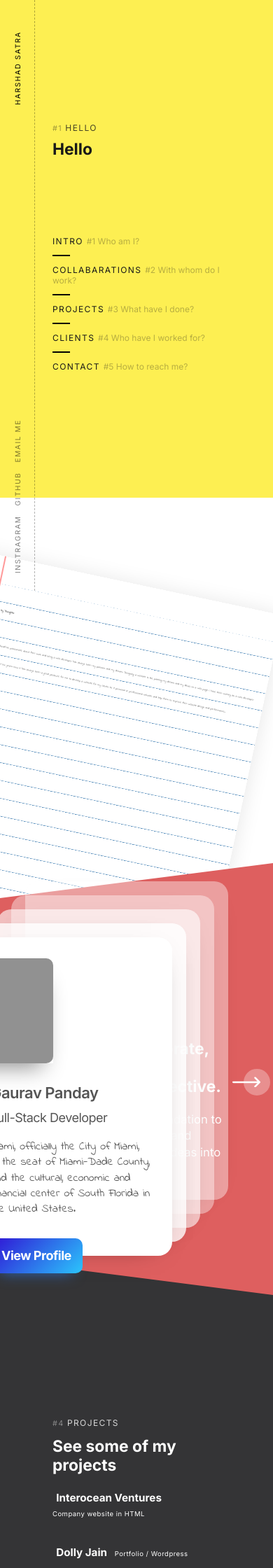
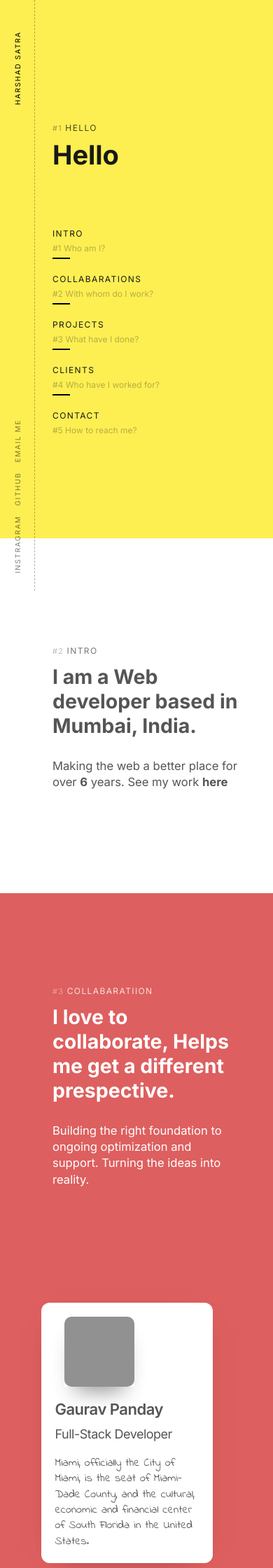
Before and after one commit to harshadsatra/harshadsatra.github.io, a PHP site: page / in a window 390 px wide. Shown: the top 2240 px of the page at 70% size. Run offline with PHP 8.4, Linux system fonts and the light colour scheme; grey boxes are pictures that could not be loaded.

Commit message:
Mobile Responsive

```diff
--- a/assets/js/script.js
+++ b/assets/js/script.js
@@ -34,7 +34,8 @@
 };
 
 $(function () {
-	textRotator(".change-text span");
+	textRotator("#header-change-text span");
+	textRotator("#footer-change-text span");
 });
 
 // Smooth Scrolling
--- a/assets/scss/_responsive.scss
+++ b/assets/scss/_responsive.scss
@@ -1,39 +1,81 @@
-@media screen and (max-width: 650px) {
-
-    .f-48{
-        font-size:36px;
+@media screen and (max-width: 1026px) {
+    #hello{
+        min-height: 80vh;
+        height: auto;
+        padding-top: 20vh;
     }
-    .hidden-on-mobile,.top-dd-menu{
+    .section{
+        padding: 15vh 50px 15vh 75px;
+    }
+    .paper{
         display: none;
     }
-    .main-footer{
-        h4{
-            margin-top:32px;
+
+    .card-slider{
+        position: relative;
+    }
+}
+@media screen and (max-width: 650px) {
+    br{
+        display: none;
+    }
+    .change-text{
+        height: 80px;
+    }
+    #hello h2{
+        font-size: 2rem;
+    }
+    h2, .h2, h1, .h1{
+        font-size: 1.5rem;
+    }
+    .top-navigation{
+        li{
+            margin-bottom: 15px;
         }
-    }
-
-    .steps-box{
-        margin-bottom:16px !important;
-        &:after{
-            transform: rotate(90deg);
-        }
-    }
-
-    .all-platform{
-        span{
-            display: block;
-            &:after,&:before{
-                display: none;
+        a{
+            padding: 0.5em 0;
+            span{
+                display: block;
             }
         }
     }
 
-    .why-docux-section{
-        .content-box{
-            border-bottom:solid 2px $color-light-blue;
-            &:after,&:before{
-                display: none;
+    .menu{
+        .menu__item{
+            margin-bottom: 25px;
+            .menu__item-name{
+                padding: 0;
             }
         }
     }
+
+    .card-slider{
+        width: auto;
+        padding: 10px;
+        .card{
+            &.inactive{
+                opacity: 0 !important;
+            }
+            &.active{
+                opacity: 1;
+                padding: 20px;
+                border-radius: 12px;
+            }
+            .image-wrapper .image{
+                width: 100px;
+                height: 100px;
+                margin: 0px auto 20px;
+            }
+            .button{
+                bottom: -70px;
+                left: 0;
+            }
+        }
+
+        .slide-button{
+            top: auto;
+            bottom: -83px;
+            right: 0;
+        }
+    }
 }
--- a/assets/scss/main.scss
+++ b/assets/scss/main.scss
@@ -267,6 +267,7 @@
  * The different sections
  */
 .section {
+  overflow-x: hidden;
   position: relative;
   display: flex;
   flex-flow: column nowrap;
@@ -345,7 +346,7 @@
     color: white;
 
     svg {
-      top: -50px;
+      top: -49px;
       fill: #3A99D8;
     }
   }
@@ -674,17 +675,11 @@
 }
 
 @media screen and (max-width: 50em) {
-  .menu .menu__item {
-    margin: 0 0 2em;
-  }
-
   .menu .menu__item-label {
     display: block;
     margin: 0.5em 0 0 1em;
   }
 }
-
-
 
 .paper {
   position: absolute;
@@ -695,6 +690,7 @@
   box-shadow: 0px 0px 5px 0px #888;
   transform: rotate(12deg);
   box-shadow: 0 2px 30px rgba(0,0,0, .1);
+  display: block;
   &:before{
     content: '';
     position: absolute;
@@ -826,6 +822,7 @@
 .cards-container {
   width: 100%;
   max-width: 290px;
+  min-width: 240px;
   position: relative;
 }
 
@@ -1044,3 +1041,16 @@
     transform: translate(0, 0);
   }
 }
+
+#contact{
+  h2{
+    color:#fff;
+    margin:0;
+    span{
+      margin-top:5px;
+      color:#fff;
+    }
+  }
+}
+
+@import "responsive";
--- a/index.html
+++ b/index.html
@@ -51,7 +51,7 @@
 					<a class="pre" href="#intro"><span></span>Hello</a>
 					<!-- <h2>Hello</h2> -->
 
-					<h2 class="change-text">
+					<h2 class="change-text"  id="header-change-text">
 						<span class="active">Hello</span>
 						<span>Namaste</span>
 						<span>Vaṇakkam</span>
@@ -183,6 +183,10 @@
 					<a class="pre" href="#clients"><span></span>PROJECTS</a>
 					<h2>See some of my projects</h2>
 					<nav class="menu menu--adsila">
+						<a class="menu__item" href="https://sachinguptabuildcon.com/" target="_blank">
+							<span class="menu__item-name">Sachin Gupta Buildcon</span>
+							<span class="menu__item-label">Company website in PHP</span>
+						</a>
 						<a class="menu__item" href="https://www.interoceanventures.com/" target="_blank">
 							<span class="menu__item-name">Interocean Ventures</span>
 							<span class="menu__item-label">Company website in HTML</span>
@@ -289,7 +293,12 @@
 			<div class="section__inner">
 				<div class="block">
 					<a class="pre" href="#contact"><span></span>CONTACT</a>
-					<h2>If there's anything you want to talk about with me feel free to drop me a line by <a href="mailto:harshad.satra2@gmail.com">email</a>.</h2>
+					<h2>Say Hi, <br>If want to talk about</h2>
+					<h2 class="change-text"  id="footer-change-text">
+						<span class="active">Collabaration</span>
+						<span>Interesting&nbsp;Idea</span>
+						<span>New&nbsp;Project</span>
+					</h2>
 					<p class="lead">More links: <a href="https://www.linkedin.com/in/harshadsatra/">Linkedin</a>, <a href="https://www.instagram.com/harshadsatra/">Instagram</a> and <a href="https://github.com/harshadsatra">Github</a>.</p>
 				</div>
 			</div>
```
Also changed, not shown: assets/css/main.css, 1 other file.
